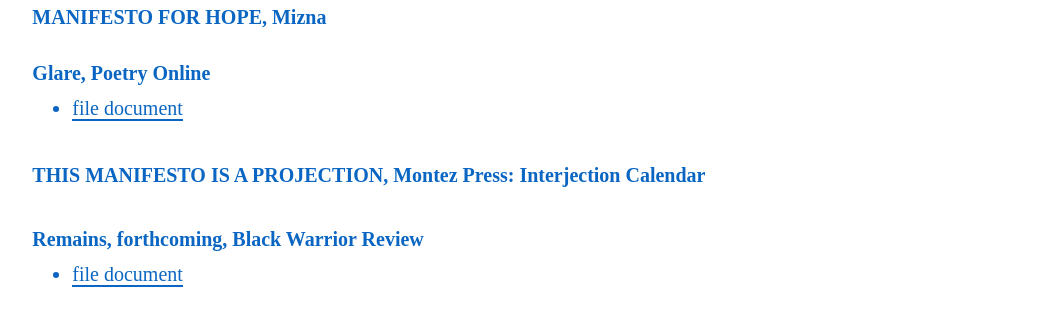
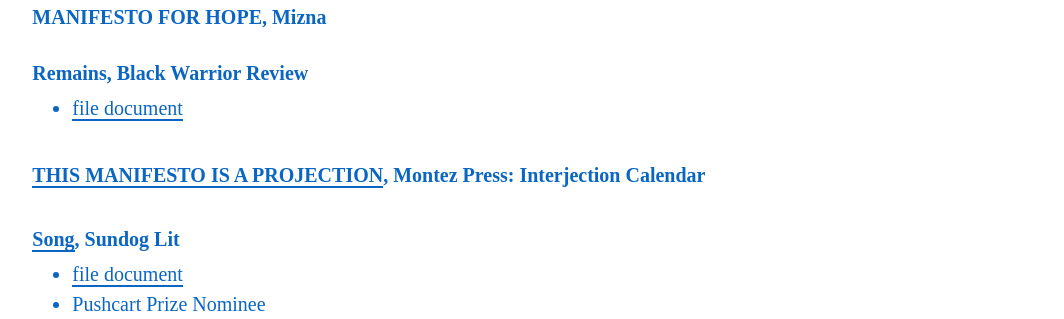
Before and after one commit to oungk/YiWeiPortfolioWebsite, a website: page docs/work.html in a window 1280 px wide. Shown: the part 481-800 px from the top of the page, without its empty margins (196-1260 px from the left). Drawn offline with nearby package versions, Linux system fonts and the light colour scheme; a web font is replaced by a local one.

Commit message:
poetry updates

```diff
--- a/docs/work.html
+++ b/docs/work.html
@@ -93,23 +93,19 @@
                             <h2>2024</h2>
                             <h2>MANIFESTO FOR HOPE, Mizna</h2>
                             <br>
-                            <h2>Glare, Poetry Online</h2>
+                            <h2>Remains, Black Warrior Review</h2>
                             <ul class= "styled-list">
-                                <li><a href="https://drive.google.com/file/d/1TW1xfMkyCQR_OyriJ03tP27Nvk9LANoz/view?usp=share_link">file document</a></li>
+                                <li><a href="https://drive.google.com/file/d/1YbAkfc_XVxTcYVz5qXOP_RaZK9ef7hIg/view?usp=share_link">file document</a></li>
                             </ul>
                             <br>
-                            <h2>THIS MANIFESTO IS A PROJECTION, Montez Press: Interjection Calendar</h2>
+                            <h2><a href="https://montezpress.com/static/media/interjectionPDFS/Interjection-010-11_Yi_Wei.pdf">THIS MANIFESTO IS A PROJECTION</a>, Montez Press: Interjection Calendar</h2>
                             <ul class= "styled-list">
-                            </ul>
-                            <br>
-                            <h2>Remains, forthcoming, Black Warrior Review</h2>
-                            <ul class= "styled-list">
-                                <li><a href="https://drive.google.com/file/d/1YbAkfc_XVxTcYVz5qXOP_RaZK9ef7hIg/view?usp=share_link">file document</a></li>
                             </ul>
                             <br>
                             <h2><a href="https://sundoglit.com/yi-wei/">Song</a>, Sundog Lit </h2>
                             <ul class= "styled-list">
                                 <li><a href="https://drive.google.com/file/d/13xQp-k8jdfwAjvVb2VAA6SguANABCpIj/view">file document</a></li>
+                                <li>Pushcart Prize Nominee</li>
                             </ul>
                             <br>
                             <h2><a href="https://www.muzzlemagazine.com/yi-wei-1.html">THIS MANIFESTO IS DESIRABLE</a> / <a href="https://www.muzzlemagazine.com/yi-wei-2.html">DEAR CHA 4</a>, Muzzle Magazine </h2>
```
